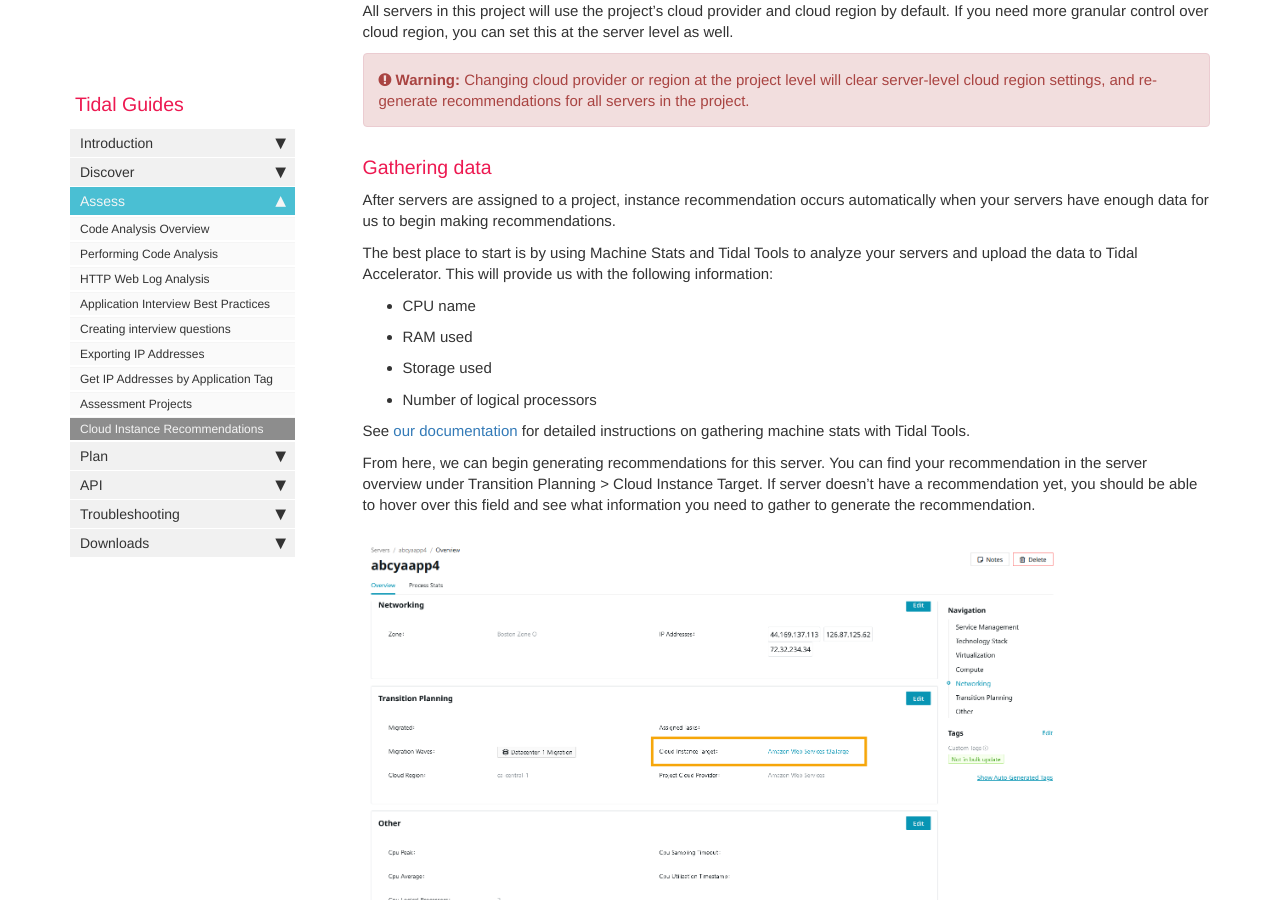
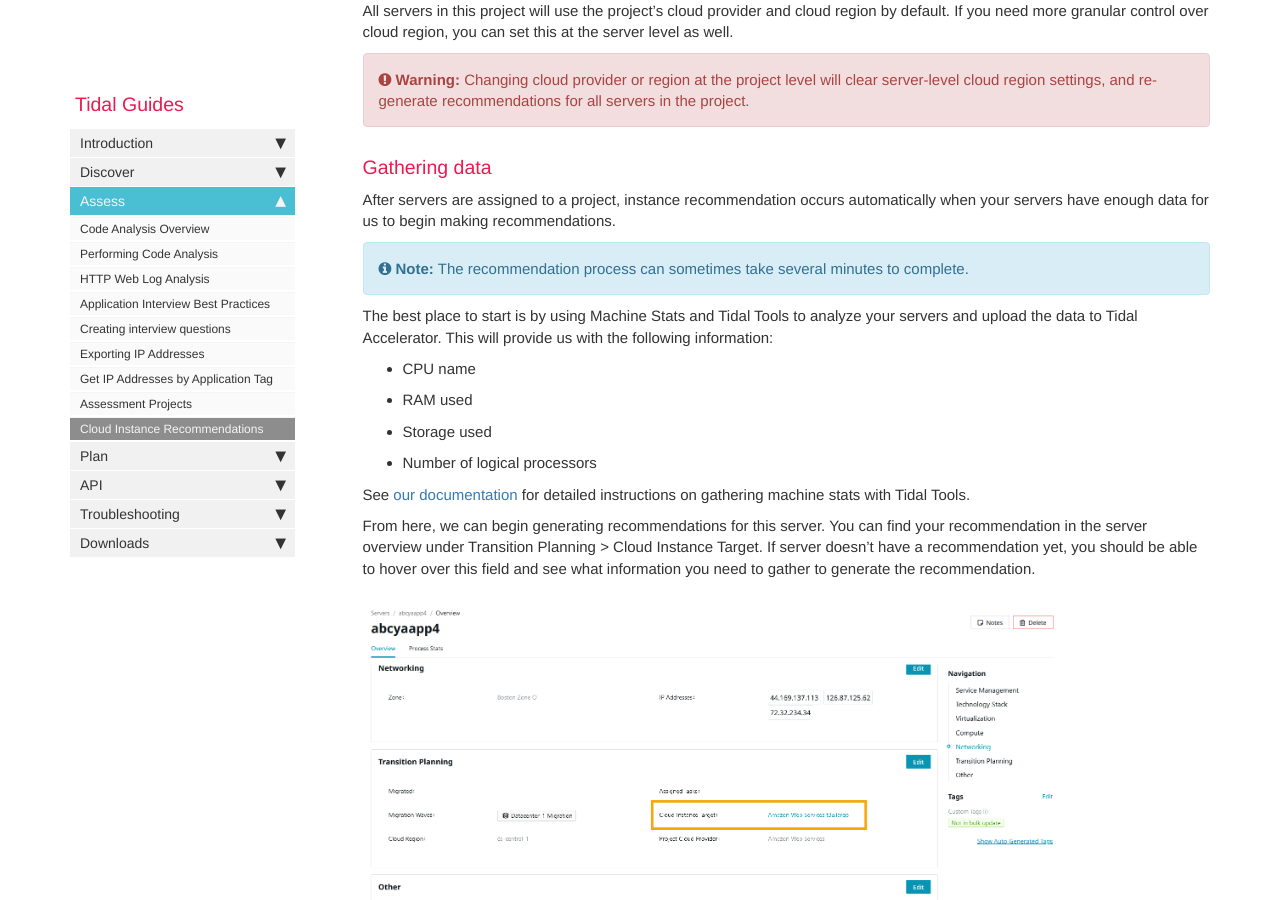
Before and after one commit to tidalmigrations/tidalmigrations.github.io, a Jekyll site: the page built from pages/user guides/instance_recommendation.md, in a window 1280 px wide and 900 px high, scrolled down 1476 px. Built offline with Jekyll 4.4.1, drawn with Linux system fonts in a browser that asks for light colours; nearby versions of some CDN libraries; comment, search, counter and statistics services are not loaded.

Commit message:
Included note on processing times

```diff
--- a/pages/user guides/instance_recommendation.md
+++ b/pages/user guides/instance_recommendation.md
@@ -45,6 +45,8 @@ All servers in this project will use the project's cloud provider and cloud regi
 
 After servers are assigned to a project, instance recommendation occurs automatically when your servers have enough data for us to begin making recommendations.
 
+{% include note.html content="The recommendation process can sometimes take several minutes to complete." %}
+
 The best place to start is by using Machine Stats and Tidal Tools to analyze your servers and upload the data to Tidal Accelerator. This will provide us with the following information:
 - CPU name
 - RAM used
```
